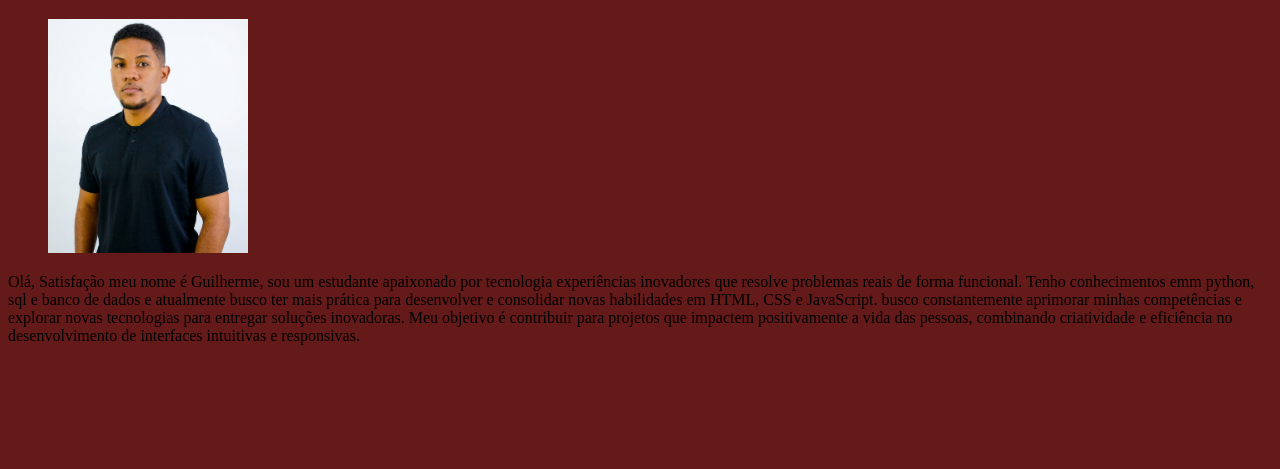
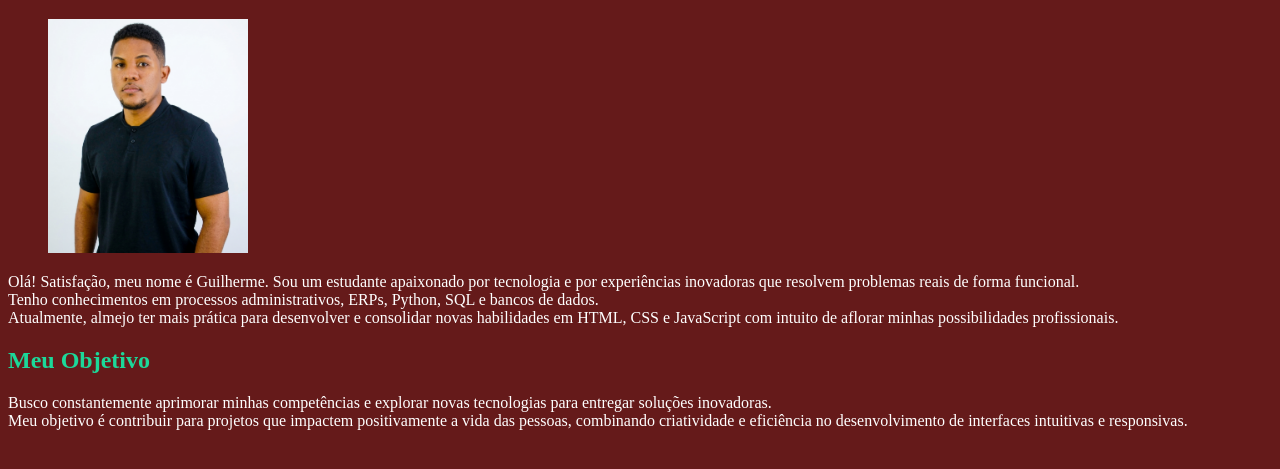
Before and after one commit to Guilherme8021X/Portif-lio-Profissional, a plain HTML site: page Index.html in a window 1280 px wide. Shown: the part 61-530 px from the top of the page. Drawn offline with Linux system fonts and the light colour scheme.

Commit message:
Criando uma estrutura com estilos

```diff
--- a/Index.html
+++ b/Index.html
@@ -1,5 +1,5 @@
 <!DOCTYPE html>
-<html lang="en">
+<html lang="pt-br">
 <head>
     <meta charset="UTF-8">
     <meta name="viewport" content="width=device-width, initial-scale=1.0">
@@ -7,16 +7,17 @@
     <link href="estilos/folha_estilo1.css" rel="stylesheet" />
 </head>
 <body>
+    <main>
 <h1>ESSE SOU EU</h1>
 <figure>
     <img src="img/Foto Pessoal.jpeg"
     alt="Guilherme Profissional"
     width="200">
 </figure>
-<p>Olá, Satisfação meu nome é Guilherme, sou um estudante apaixonado por tecnologia experiências inovadores que resolve
-    problemas reais de forma funcional. Tenho conhecimentos emm python, sql e banco de dados e atualmente busco ter mais
-    prática para desenvolver e consolidar novas habilidades em HTML, CSS e JavaScript.
-    busco constantemente aprimorar minhas competências e explorar novas tecnologias para entregar soluções inovadoras.
-    Meu objetivo é contribuir para projetos que impactem positivamente a vida das pessoas, combinando criatividade e eficiência no desenvolvimento de interfaces intuitivas e responsivas.</p>
+<p>Olá! Satisfação, meu nome é Guilherme. Sou um estudante apaixonado por tecnologia e por experiências inovadoras que resolvem problemas reais de forma funcional.<br>
+Tenho conhecimentos em processos administrativos, ERPs, Python, SQL e bancos de dados.<br>Atualmente, almejo ter mais prática para desenvolver e consolidar novas habilidades em HTML, CSS e JavaScript com intuito de aflorar minhas possibilidades profissionais.</p>
+
+<strong></strong><h2>Meu Objetivo</h2></strong>
+<P>Busco constantemente aprimorar minhas competências e explorar novas tecnologias para entregar soluções inovadoras.<br>Meu objetivo é contribuir para projetos que impactem positivamente a vida das pessoas, combinando criatividade e eficiência no desenvolvimento de interfaces intuitivas e responsivas.</p>
 </body>
 </html>
--- a/estilos/folha_estilo1.css
+++ b/estilos/folha_estilo1.css
@@ -1,7 +1,15 @@
 h1{
     color: #1cd899;
+}
+
+h2{
+    color:#1cd899;
 }
 
 body{
     background-color: #651a1a;
 }
+
+p{
+    color: #ffffff;
+}
```
Also changed, not shown: contato.html (added).
